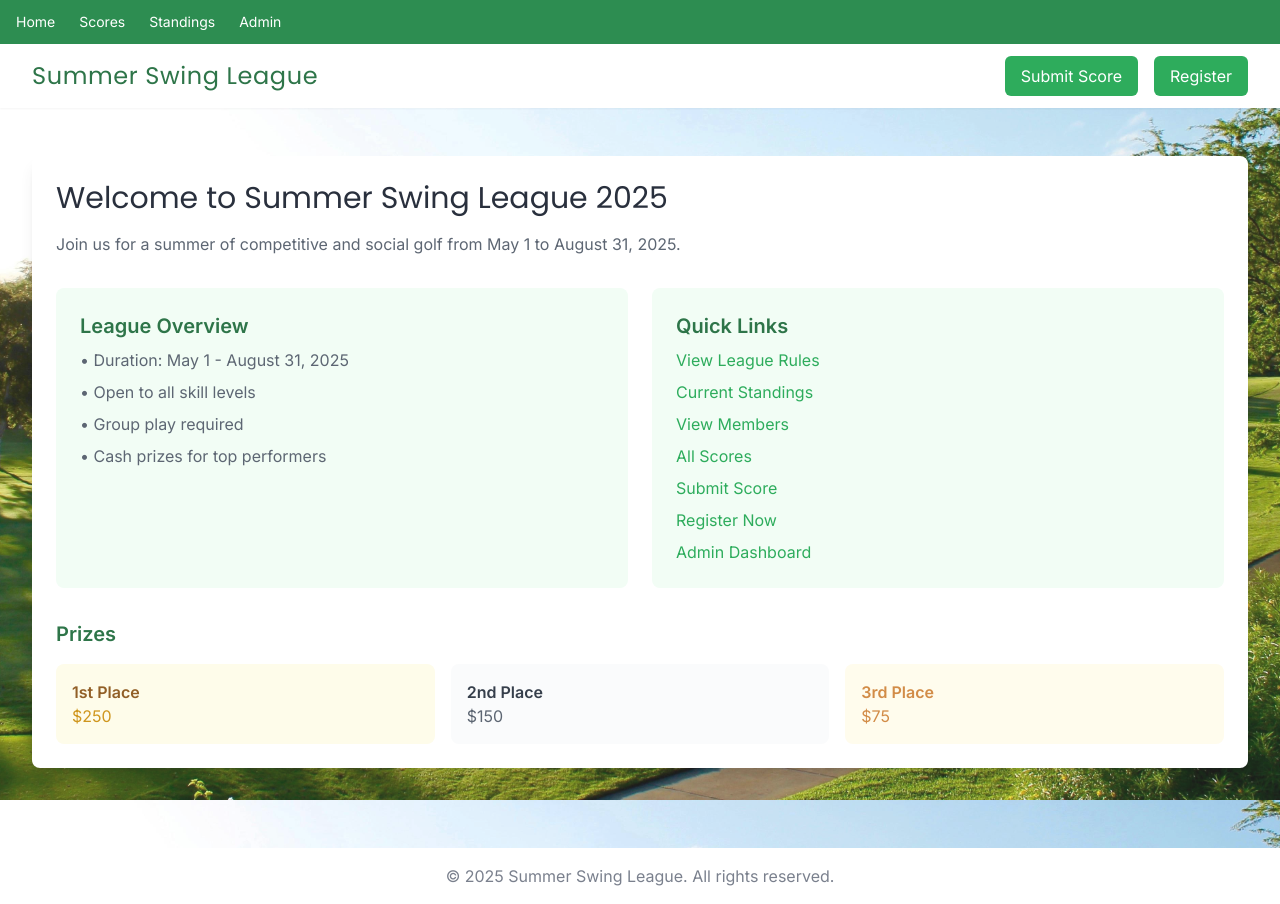
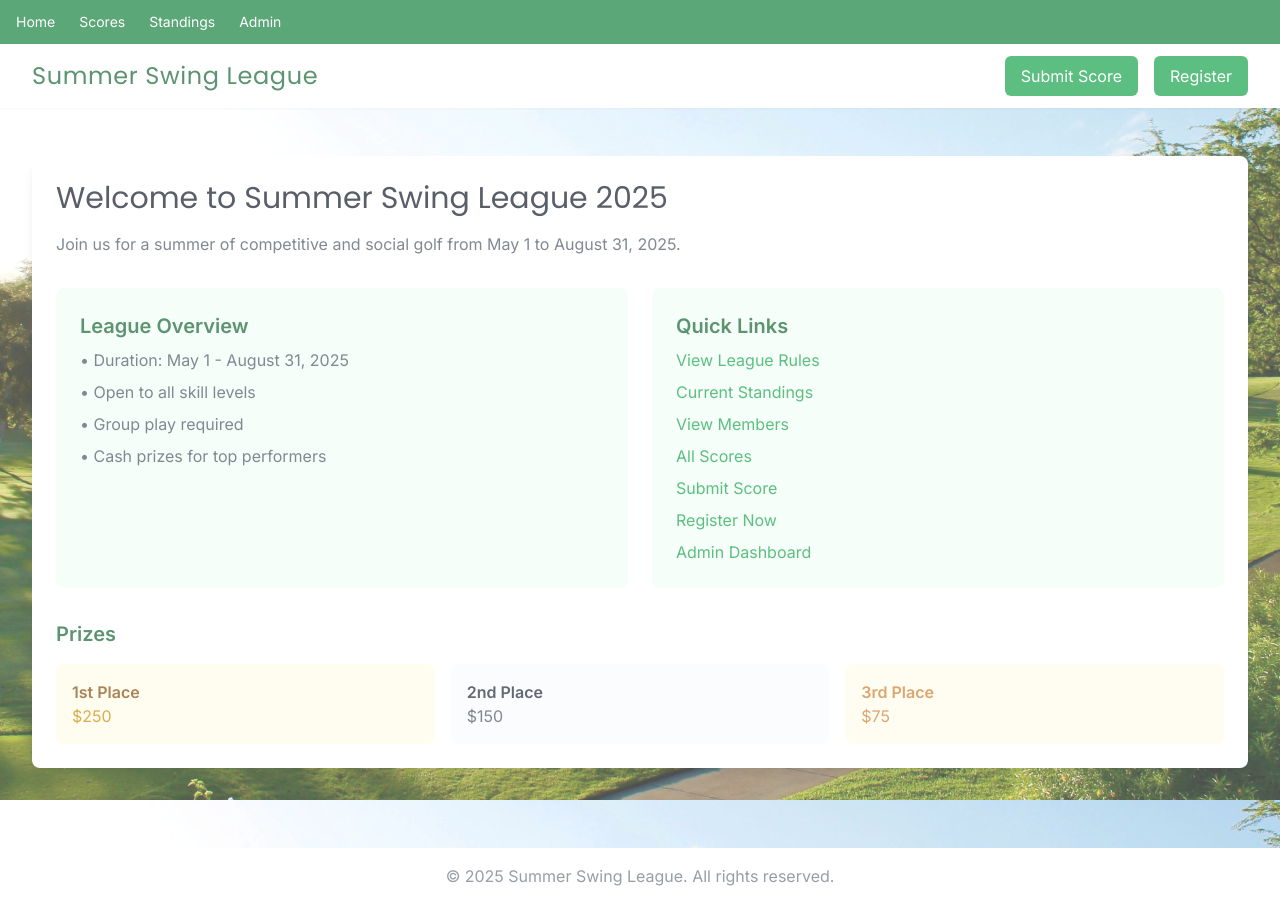
Before and after one commit to matthewmcalear/Summer-Swing-League, a Next.js app: page / in a window 1280 px wide. Built offline with nearby package versions, Linux system fonts and the light colour scheme; no server answers; the database is empty.

Commit message:
fix: increase overlay opacity and remove dark text override for readability

```diff
--- a/app/layout.tsx
+++ b/app/layout.tsx
@@ -18,9 +18,9 @@ export default function RootLayout({
 }) {
   return (
     <html lang="en">
-      <body className={inter.className + " relative bg-[url('/golf-bg.jpg')] bg-cover bg-center bg-fixed dark:bg-gray-900 dark:text-gray-100"}>
+      <body className={inter.className + " relative bg-[url('/golf-bg.jpg')] bg-cover bg-center bg-fixed"}>
         {/* Overlay for readability */}
-        <div className="absolute inset-0 bg-white/10 pointer-events-none z-0" />
+        <div className="absolute inset-0 bg-white/30 pointer-events-none z-0" />
         <nav className="bg-green-700 text-white">
           <div className="max-w-7xl mx-auto px-4 py-3 flex space-x-6 text-sm">
             <Link href="/" className="hover:underline">Home</Link>
```
